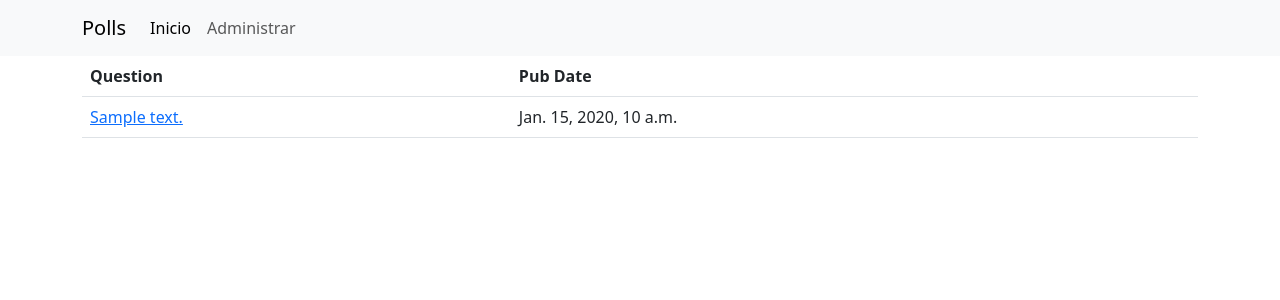
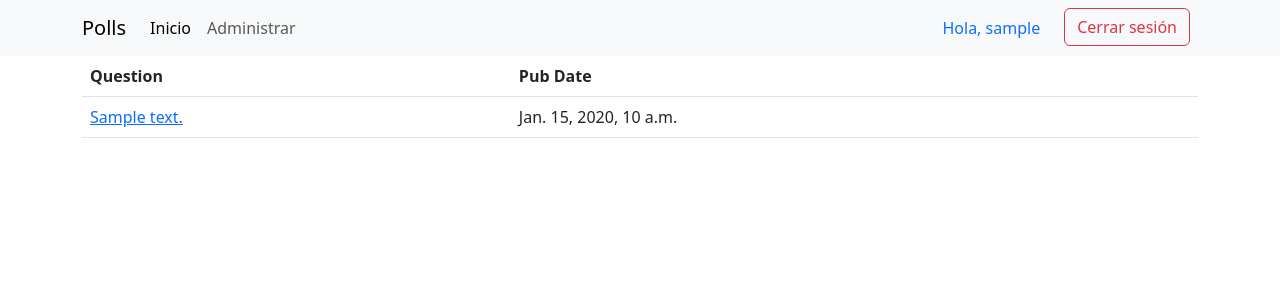
Before and after one commit to jairochapela/votaciones, a Django app: page /polls/ in a window 1280 px wide. Shown: the top 300 px of the page. Run offline with Django 3.2, Linux system fonts and the light colour scheme; a user stored in the database is signed in; tables that the repository leaves empty hold one stand-in row (values such as "Sample post").

Commit message:
Login&logout

```diff
--- a/polls/templates/polls/base-nav.html
+++ b/polls/templates/polls/base-nav.html
@@ -17,6 +17,22 @@
                 {% endif %}
             </div>
         </div>
+
+        <ul class="nav d-flex">
+            {% if user.is_authenticated %}
+            <li class="nav-item"><div class="nav-link">Hola, {{user}}</div></li>
+            <li class="nav-item mx-2">
+                <form class="form-inline" action="{% url 'admin:logout' %}?next=/" method="post">
+                    {% csrf_token %}
+                    <button type="submit" class="btn btn-outline-danger my-0 my-sm-0">Cerrar sesión</button>
+                </form>
+            </li>
+            {% else %}
+            <li class="nav-item">
+                <a href="{% url 'login' %}?next={{request.path}}" class="btn btn-outline-success">Iniciar sesión</a>
+            </li>
+            {% endif %}
+        </ul>
     </div>
 </nav>
 {% endblock %}
```
